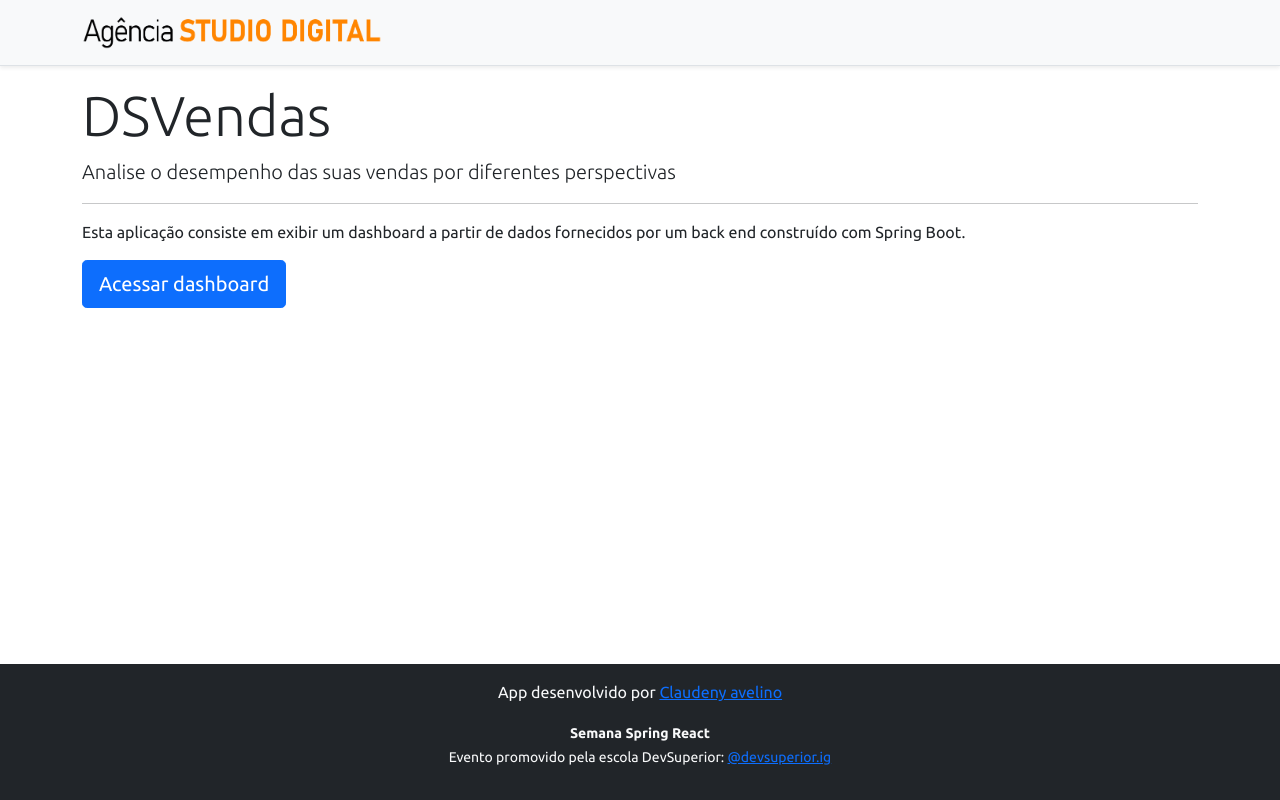
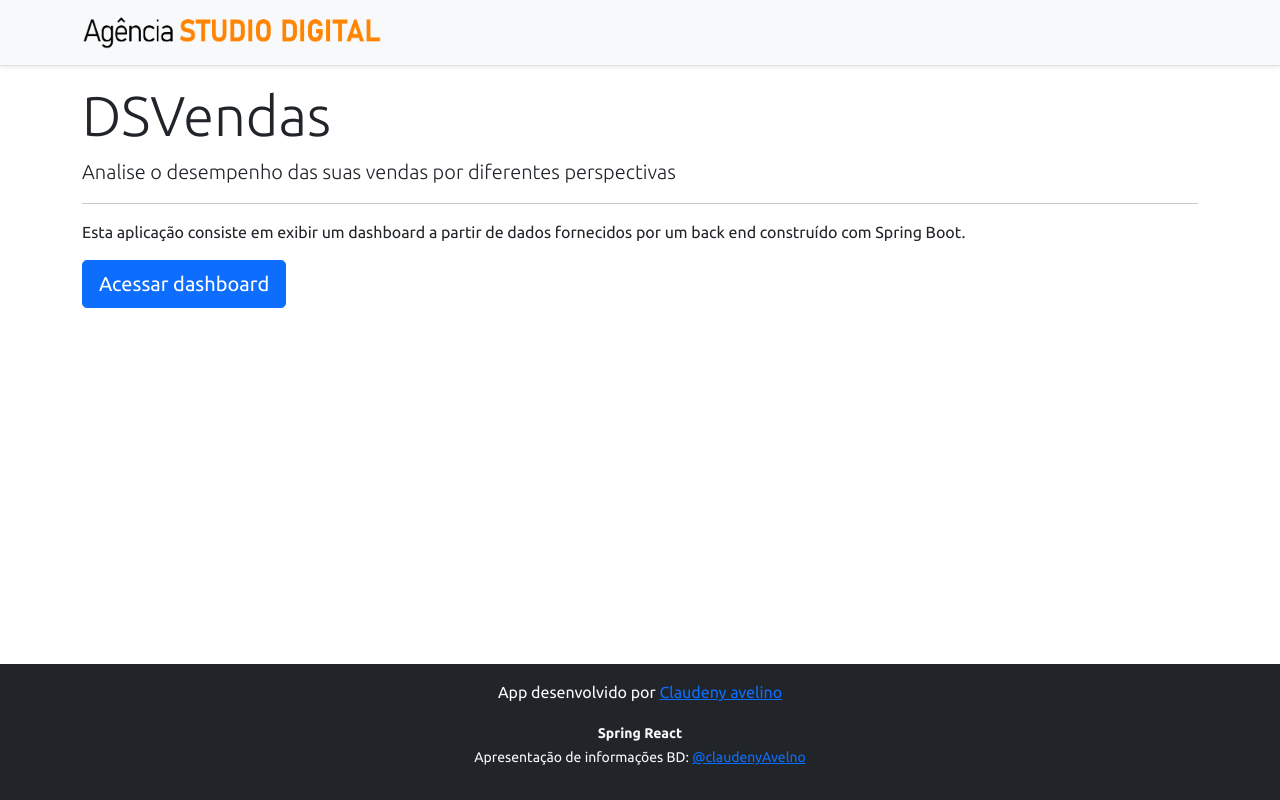
Before and after one commit to ClaudenyAvelino/projeto-sds3, a React (Create React App) app in the folder frontend/: page / in a window 1280 px wide. Built offline with nearby package versions, Linux system fonts and the light colour scheme; no server answers.

Commit message:
adição README

```diff
--- a/frontend/src/components/Footer/index.tsx
+++ b/frontend/src/components/Footer/index.tsx
@@ -3,8 +3,8 @@ const Footer = () => {
         <footer className="footer mt-auto py-3 bg-dark">
             <div className="container">
                 <p className="text-light">App desenvolvido por <a href="https://github.com/ClaudenyAvelino" target="_blank" rel="noreferrer">Claudeny avelino</a></p>
-                <p className="text-light"><small><strong>Semana Spring React</strong><br />
-      Evento promovido pela escola DevSuperior: <a href="https://instagram.com/devsuperior.ig" target="_blank" rel="noreferrer">@devsuperior.ig</a></small></p>
+                <p className="text-light"><small><strong>Spring React</strong><br />
+      Apresentação de informações BD: <a href="https://609848e503272f2218040b23--claudeny-dsvendas.netlify.app/dashboard" target="_blank" rel="noreferrer">@claudenyAvelno</a></small></p>
             </div>
         </footer>
     );
```
Also changed, not shown: 1 other file (tests, documents, lock files or other folders).
